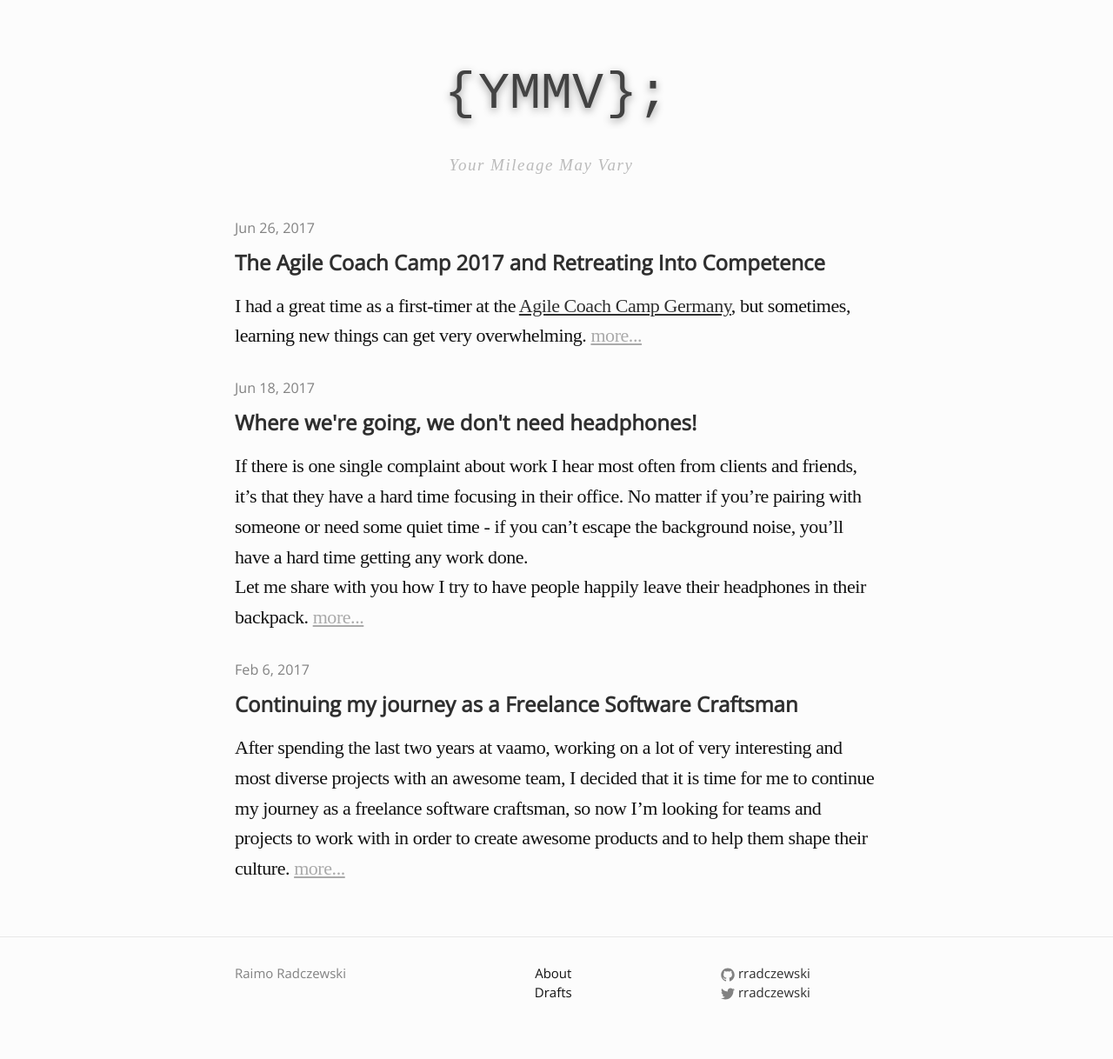
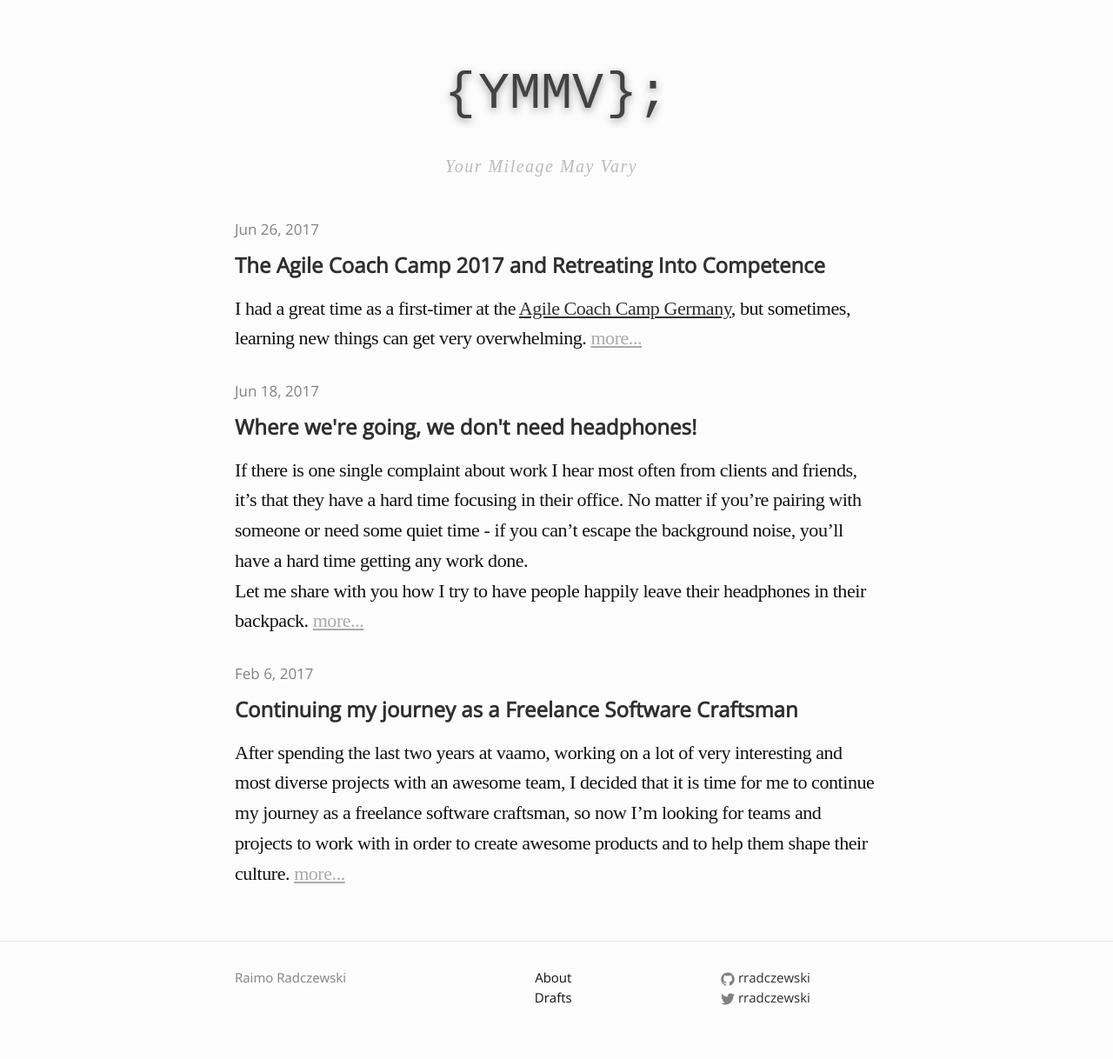
Before and after one commit to rradczewski/ymmv, a Jekyll site: the page built from index.md, in a window 1280 px wide. Shown: the whole page at 87% size. Built offline with Jekyll 4.4.1, drawn with Linux system fonts in a browser that asks for light colours; some web fonts are replaced.

Commit message:
Increase Base font size by another 1px

```diff
--- a/_sass/minima.scss
+++ b/_sass/minima.scss
@@ -2,7 +2,7 @@
 // Define defaults for each variable.
 $base-font-family: "Open Sans", "Helvetica Neue", Helvetica, Arial, sans-serif !default;
 $serif-font-family: 'Fanwood Text', serif;
-$base-font-size:   19px !default;
+$base-font-size:   20px !default;
 $base-font-weight: 400 !default;
 $small-font-size:  $base-font-size * 0.85 !default;
 $base-line-height: 1.5 !default;
```
